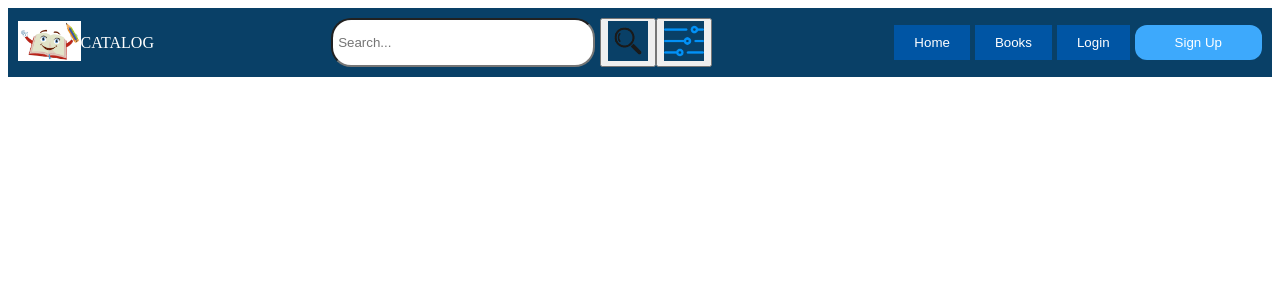
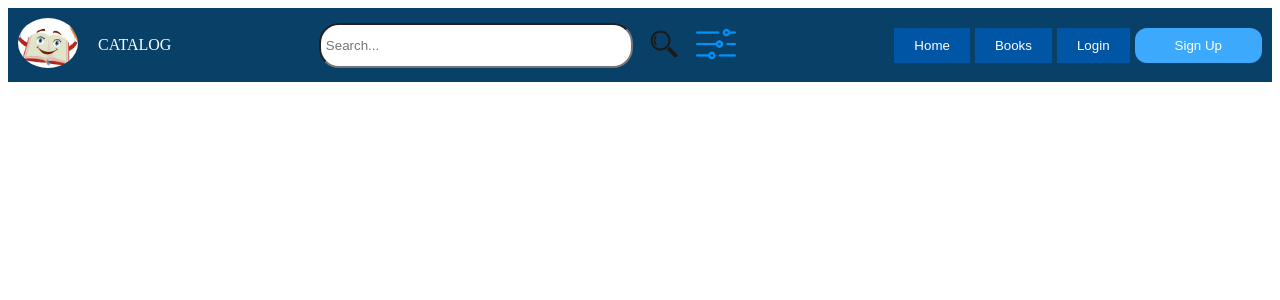
Before and after one commit to brian9004/DB_Project, a PHP site: page /header.php in a window 1280 px wide. Shown: the top 300 px of the page. Run offline with PHP 8.4, Linux system fonts and the light colour scheme.

Commit message:
fixed navbar

```diff
--- a/header.php
+++ b/header.php
@@ -10,30 +10,48 @@
   /* Inline CSS for simplicity - consider using an external stylesheet in production */
   .header {
     background-color: #094067;
-    color: white;
+    color: white; /* for the text*/
     padding: 10px;
     display: flex;
     align-items: center;
   }
   .header img {
-    background-color: #094067;
+
     height: 40px; /* Your logo height */
   }
+
+  .logo img{ /* this is just for logo */
+    height: 50px;
+    width: 60px;
+    border-radius: 50%;
+    object-fit: cover;
+    margin-right: 20px;
+  }
+
   .search-container {
     display: flex;
     flex-grow: 1;
     justify-content: center;
     margin: 0 20px;
   }
-  .search-container input[type="text"] {
+  .search-container input[type="text"] { /* just for the search box itself */
     padding: 5px;
     border-radius: 20px;
     margin-right: 5px;
-    min-width: 250px;
+    min-width: 300px;
+
   }
-  .search-container button {
+  .search-container button { /* for the magnifying and filter button containers */
     cursor: pointer;
+    background: transparent;
+    border: none;
   }
+
+  .search-container button img {  /* for the magnifying and filter buttons */
+  background-color: transparent;
+
+  }
+
   .header .menu {
     display: flex;
   }
```
